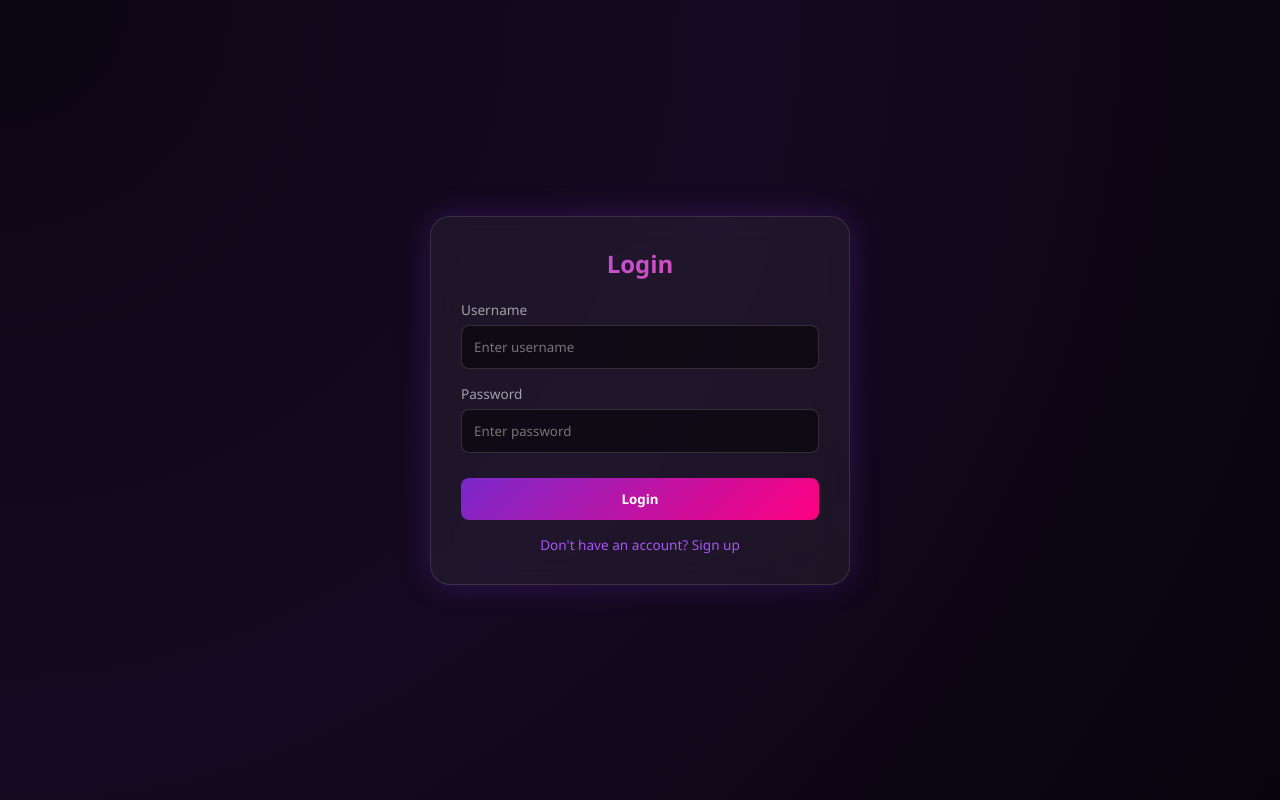
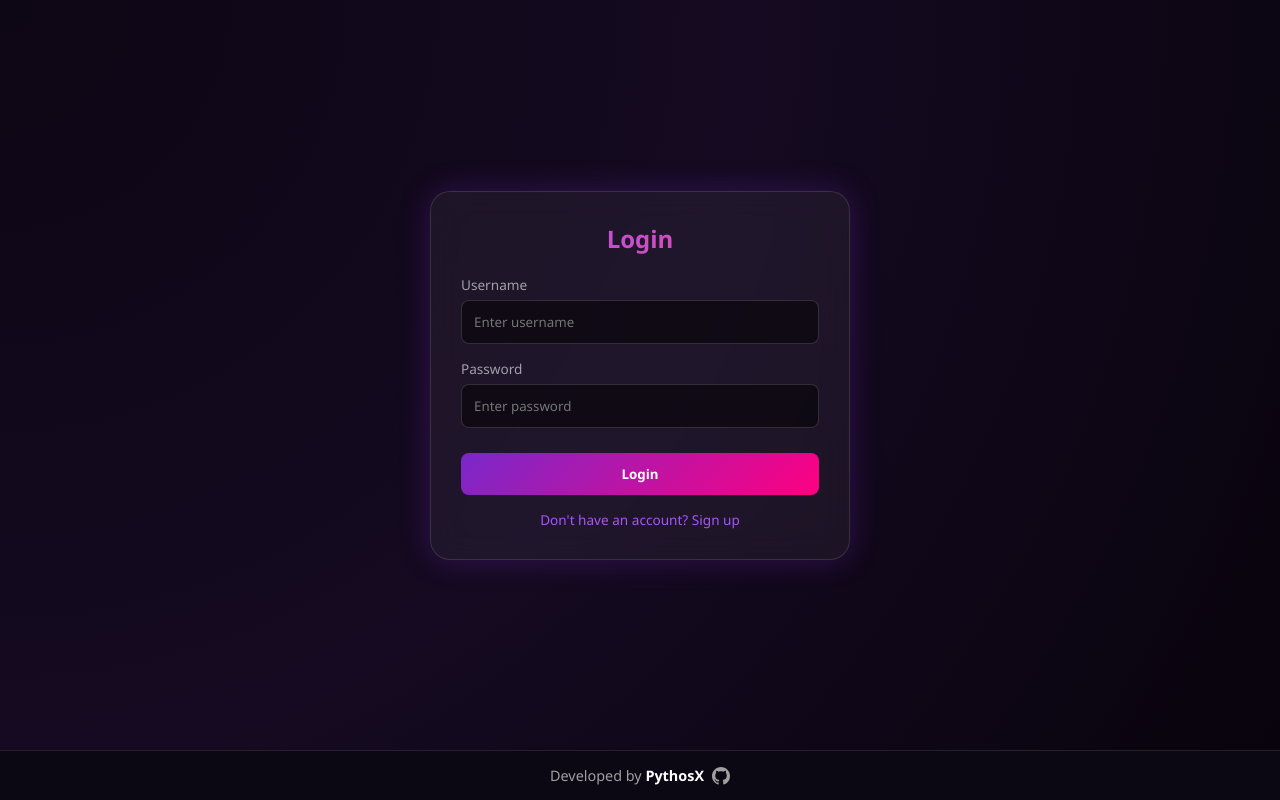
Before and after one commit to PythosX/HyperTask-AI, a Flask app: page / in a window 1280 px wide. Run offline with Flask 3, Linux system fonts and the light colour scheme.

Commit message:
Update index.html

```diff
--- a/templates/index.html
+++ b/templates/index.html
@@ -15,6 +15,74 @@
             min-height: 100vh;
             padding: 20px;
         }
+        /* Padding at the bottom of the body so footer doesn't overlap content */
+body {
+    padding-bottom: 70px;
+}
+
+/* Instructions Section Styles */
+.instructions-section {
+    background: rgba(255, 255, 255, 0.05);
+    border: 1px solid rgba(255, 255, 255, 0.1);
+    border-radius: 12px;
+    padding: 16px 20px;
+    margin: 20px auto;
+    max-width: 480px;
+    color: #e0e0e0;
+}
+
+.instructions-section h3 {
+    margin-top: 0;
+    margin-bottom: 10px;
+    font-size: 1.1rem;
+    color: #ff007a;
+}
+
+.instructions-list {
+    margin: 0;
+    padding-left: 20px;
+    font-size: 0.9rem;
+    line-height: 1.5;
+}
+
+/* Fixed Bottom Footer Styles */
+.fixed-footer {
+    position: fixed;
+    bottom: 0;
+    left: 0;
+    width: 100%;
+    height: 50px;
+    background-color: #0b0813;
+    border-top: 1px solid rgba(255, 255, 255, 0.1);
+    display: flex;
+    align-items: center;
+    justify-content: center;
+    gap: 8px;
+    color: #a0a0a0;
+    font-size: 0.9rem;
+    z-index: 1000;
+}
+
+.fixed-footer strong {
+    color: #ffffff;
+}
+
+.github-link {
+    color: #a0a0a0;
+    display: flex;
+    align-items: center;
+    transition: color 0.2s ease, transform 0.2s ease;
+}
+
+.github-link:hover {
+    color: #ff007a;
+    transform: scale(1.1);
+}
+
+.github-icon {
+    fill: currentColor;
+}
+
         .container {
             width: 100%;
             max-width: 420px;
@@ -93,6 +161,18 @@
         <div id="tasks-list"></div>
     </div>
 </div>
+
+
+<!-- Fixed Bottom Footer -->
+<footer class="fixed-footer">
+    <span>Developed by <strong>PythosX</strong></span>
+    <a href="https://github.com/PythosX" target="_blank" rel="noopener noreferrer" class="github-link">
+        <svg class="github-icon" viewBox="0 0 24 24" width="18" height="18">
+            <path fill="currentColor" d="M12 0C5.37 0 0 5.37 0 12c0 5.31 3.435 9.795 8.205 11.385.6.105.825-.255.825-.57 0-.285-.015-1.23-.015-2.235-3.015.555-3.795-.735-4.035-1.41-.135-.345-.72-1.41-1.23-1.695-.42-.225-1.02-.78-.015-.795.945-.015 1.62.87 1.845 1.23 1.08 1.815 2.805 1.305 3.495.99.105-.78.42-1.305.765-1.605-2.67-.3-5.46-1.335-5.46-5.925 0-1.305.465-2.385 1.23-3.225-.12-.3-.54-1.53.12-3.18 0 0 1.005-.315 3.3 1.23.96-.27 1.98-.405 3-.405s2.04.135 3 .405c2.295-1.56 3.3-1.23 3.3-1.23.66 1.65.24 2.88.12 3.18.765.84 1.23 1.905 1.23 3.225 0 4.605-2.805 5.625-5.475 5.925.435.375.81 1.095.81 2.22 0 1.605-.015 2.895-.015 3.3 0 .315.225.69.825.57A12.02 12.02 0 0024 12c0-6.63-5.37-12-12-12z"/>
+        </svg>
+    </a>
+</footer>
+
 
 <script>
 
```
